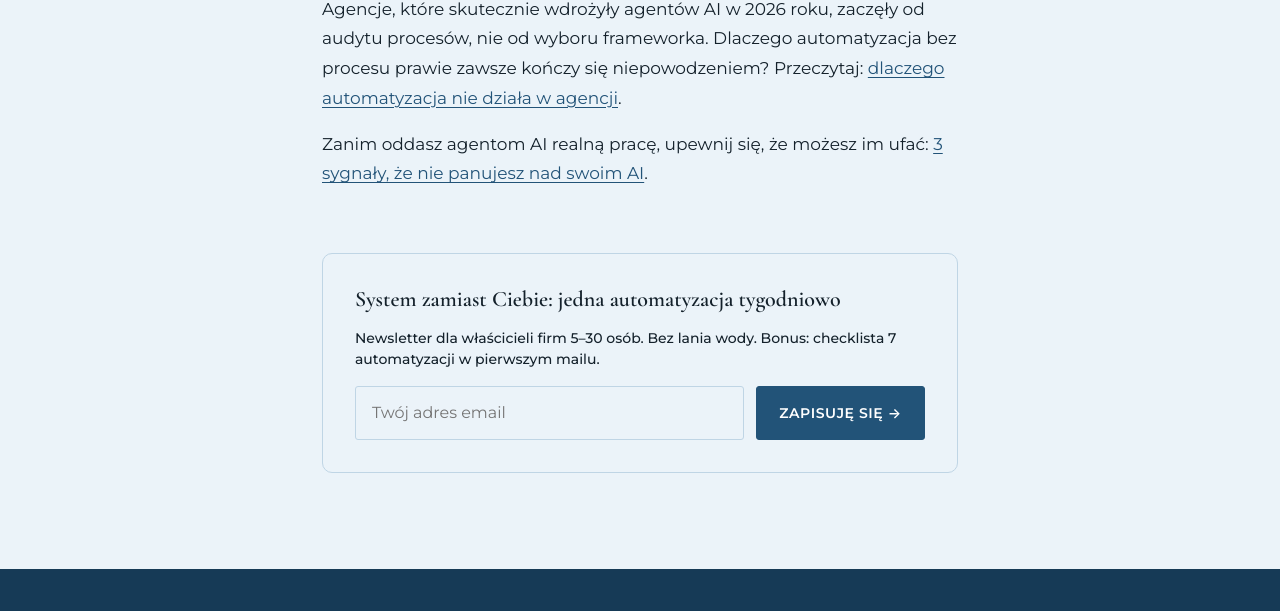
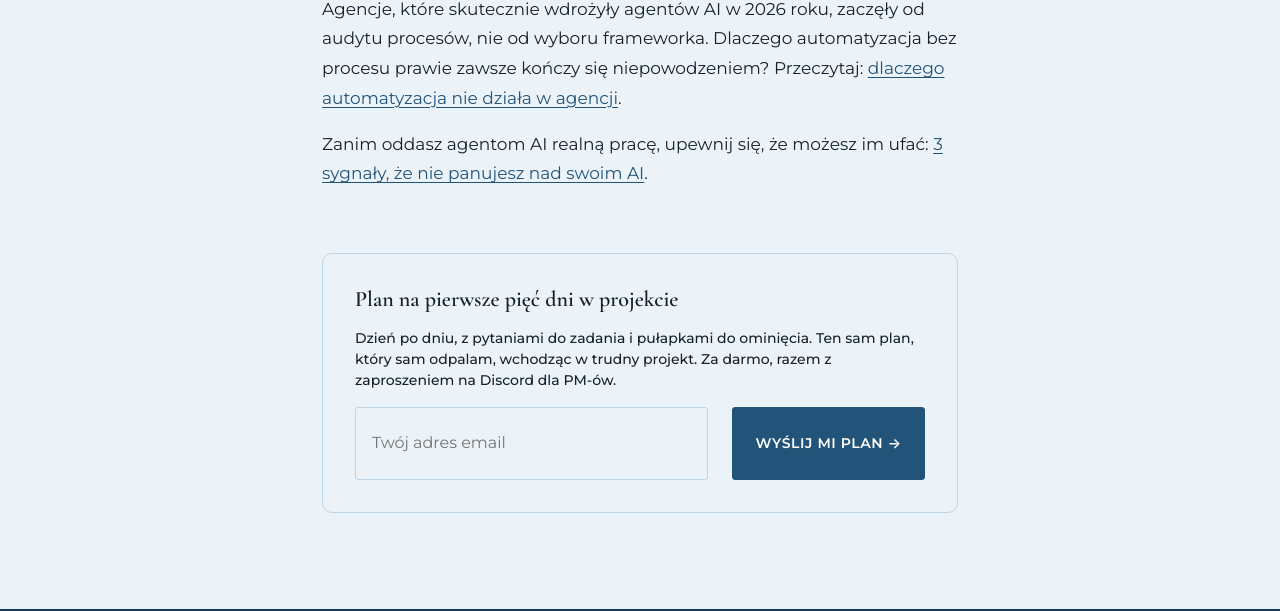
Before and after one commit to KrzysztofNyrek/brand-hub, an Astro site: page /blog/agenci-ai-agencja-marketingowa-2026 in a window 1280 px wide. Shown: the part 7702-8313 px from the top of the page. Built offline with nearby package versions, Linux system fonts and the light colour scheme; Astro itself is replaced by a stand-in of ours.

Commit message:
Jeden box na calym blogu, bez obietnicy ktorej nie dowozimy
Do dzis pod 31 z 36 artykulow stal box "System zamiast Ciebie", ktory
zapisywal do grupy "Agencja na autopilocie" z WYLACZONA automatyzacja
(enabled=false). Obiecywal checkliste 7 automatyzacji w pierwszym mailu,
a zapisany nie dostawal nic. Do tego zapraszal wlascicieli firm, czyli
persone linii wygaszonej przez D124, pod artykulami, na ktore wchodza
project managerowie z LinkedIna.

Ta sama zasada, przez ktora zdjelismy sesje 1:1 z maila sprzedazowego:
nie zbieramy adresow pod obietnice, ktorej nie realizujemy.

Box PM stoi teraz pod wszystkimi 36 artykulami. Pole audience zostaje
w danych, bo uzywa go generate_blog_pm_json.py.

Efekt uboczny, ale realny: tamten formularz szedl wprost na
assets.mailerlite.com/jsonp, wiec omijal nasza funkcje i byl jedynym
formularzem poza zasiegiem Turnstile. Teraz nie ma go wcale.

Co-Authored-By: Claude Opus 5 (1M context) <noreply@anthropic.com>

```diff
--- a/src/pages/blog/[slug].astro
+++ b/src/pages/blog/[slug].astro
@@ -13,12 +13,15 @@ export function getStaticPaths() {
 }
 
 const { post } = Astro.props as { post: any };
-// 🔴 PUBLICZNOŚĆ ARTYKUŁU (18.08.2026). Do 18.08 pod KAŻDYM tekstem stał ten sam box z zapisem
-// na newsletter „dla właścicieli firm 5-30 osób", także pod tekstami dla project managerów, czyli
-// pod tymi, na które kierujemy ruch z LinkedIna. Czytelnik dostawał dwa wezwania naraz i drugie
-// było do kogoś innego. Wykrył to K przy wklejaniu linku w pierwszym komentarzu.
-// Artykuły PM mają w JSON-ie `audience: "pm"` (ustawia je narzedzia/generate_blog_pm_json.py).
-const isPm = post.audience === 'pm';
+// 🔴 PUBLICZNOŚĆ ARTYKUŁU. Historia w dwóch krokach, bo drugi znosi pierwszy:
+// 18.08.2026 — do tego dnia pod KAŻDYM tekstem stał ten sam box „dla właścicieli firm 5-30 osób",
+//   także pod tekstami dla project managerów, na które kierujemy ruch z LinkedIna. Czytelnik dostawał
+//   dwa wezwania naraz i drugie było do kogoś innego. Wykrył to K przy wklejaniu linku w komentarzu.
+//   Rozwiązaniem był wtedy podział: `audience: "pm"` w JSON-ie decydował, który z dwóch boksów pokazać.
+// 28.08.2026 — podział zniesiony decyzją K („wybieram opcję B"). Drugi box obiecywał bonus
+//   z wyłączonej automatyzacji i zapraszał personę wygaszoną przez D124, więc został usunięty,
+//   a box PM stoi teraz pod wszystkimi artykułami. Pole `audience` zostaje w danych, bo używa go
+//   `narzedzia/generate_blog_pm_json.py` i przyda się, gdyby kiedyś wróciła druga publiczność.
 const url = `${HUB_PL}/blog/${post.slug}/`;  // ukosnik: bez niego canonical wskazuje adres, ktory zwraca 308
 const ogImage = post.image ? `${HUB_PL}/blog/img/${post.image}` : undefined;
 
@@ -76,7 +79,17 @@ const jsonld = {
 
       <div class="article-body" set:html={post.bodyHtml} />
 
-      {isPm ? (
+      {/*
+        🔴 JEDEN BOX NA CAŁYM BLOGU (28.08.2026, decyzja K: „wybieram opcję B").
+        Do 28.08 pod 31 z 36 artykułów stał drugi box: „System zamiast Ciebie", zapisujący
+        do grupy „Agencja na autopilocie", której automatyzacja jest WYŁĄCZONA (`enabled=false`).
+        Obiecywał „checklistę 7 automatyzacji w pierwszym mailu", a zapisany nie dostawał nic.
+        Do tego zapraszał właścicieli firm, czyli personę linii wygaszonej przez D124.
+        Ta sama zasada, przez którą zdjęliśmy sesję 1:1 z maila sprzedażowego: nie zbieramy
+        adresów pod obietnicę, której nie realizujemy.
+        Efekt uboczny, ale realny: tamten formularz szedł wprost na `assets.mailerlite.com/jsonp`,
+        czyli omijał naszą funkcję, więc był jedynym poza zasięgiem Turnstile. Teraz nie ma go wcale.
+      */}
         <aside class="newsletter">
           <h3 class="h3">Plan na pierwsze pięć dni w projekcie</h3>
           <p class="muted small">Dzień po dniu, z pytaniami do zadania i pułapkami do ominięcia. Ten sam plan, który sam odpalam, wchodząc w trudny projekt. Za darmo, razem z zaproszeniem na Discord dla PM-ów.</p>
@@ -93,18 +106,6 @@ const jsonld = {
             <button type="submit" class="btn-primary">Wyślij mi plan →</button>
           </form>
         </aside>
-      ) : (
-        <aside class="newsletter">
-          <h3 class="h3">System zamiast Ciebie: jedna automatyzacja tygodniowo</h3>
-          <p class="muted small">Newsletter dla właścicieli firm 5–30 osób. Bez lania wody. Bonus: checklista 7 automatyzacji w pierwszym mailu.</p>
-          <form action="https://assets.mailerlite.com/jsonp/953911/forms/185269506350777723/subscribe" method="post" target="_blank" class="newsletter-form">
-            <input type="email" name="fields[email]" placeholder="Twój adres email" autocomplete="email" required aria-label="email" />
-            <input type="hidden" name="ml-submit" value="1" />
-            <input type="hidden" name="anticsrf" value="true" />
-            <button type="submit" class="btn-primary">Zapisuję się →</button>
-          </form>
-        </aside>
-      )}
     </div>
   </article>
 </Hub>
```
